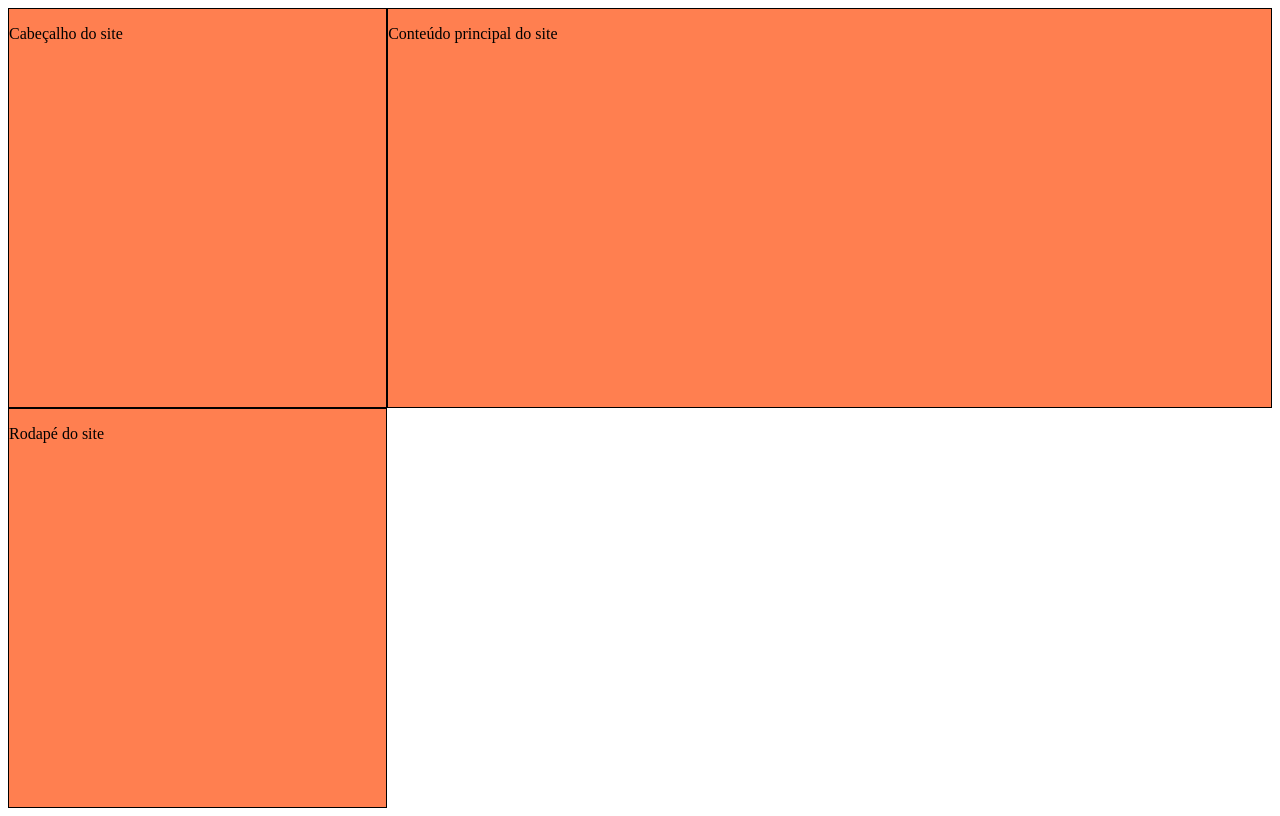
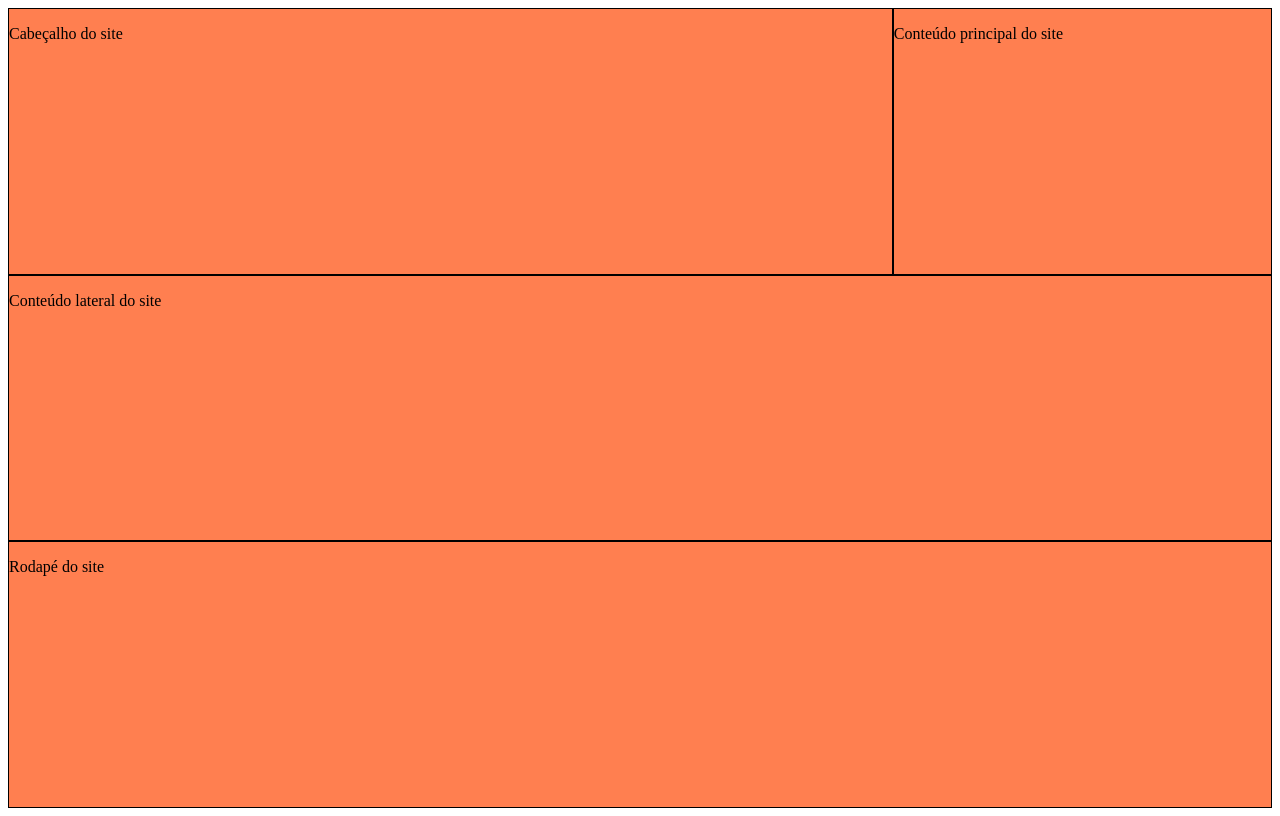
Before and after one commit to Alekerson/projeto_landing_page, a plain HTML site: page exemplo/grid.html in a window 1280 px wide. Drawn offline with Linux system fonts and the light colour scheme.

Commit message:
Finalizado introdução a grid CSS

```diff
--- a/exemplo/grid.css
+++ b/exemplo/grid.css
@@ -2,5 +2,17 @@
 border: 1px solid black;}
 
 body{display: grid;
-grid-template-columns: 30% 70%;
-height: 100vh;}
+grid-template-columns: 70% 30%; /*a quatidade de valores que tu bota define quantas colunas vai ter, levando em consideração 100% do viewport*/
+height: 100vh;
+grid-template-areas: 'header main'
+                     'aside aside'
+                     'footer footer'
+;}/*define as variaveis para formar o layout do teu site */
+
+header{grid-area: header;}/*aqui estou informando que a variavel la em grid-teplate-area está associada a tag*/
+
+main{grid-area: main;}
+
+aside{grid-area: aside;}
+
+footer{grid-area: footer;}
--- a/exemplo/grid.html
+++ b/exemplo/grid.html
@@ -16,6 +16,10 @@
         <p>Conteúdo principal do site</p>
     </main>
 
+    <aside class="bloco">
+        <p>Conteúdo lateral do site</p>
+    </aside>
+
     <footer class="bloco">
         <p>Rodapé do site</p>
     </footer>
```
